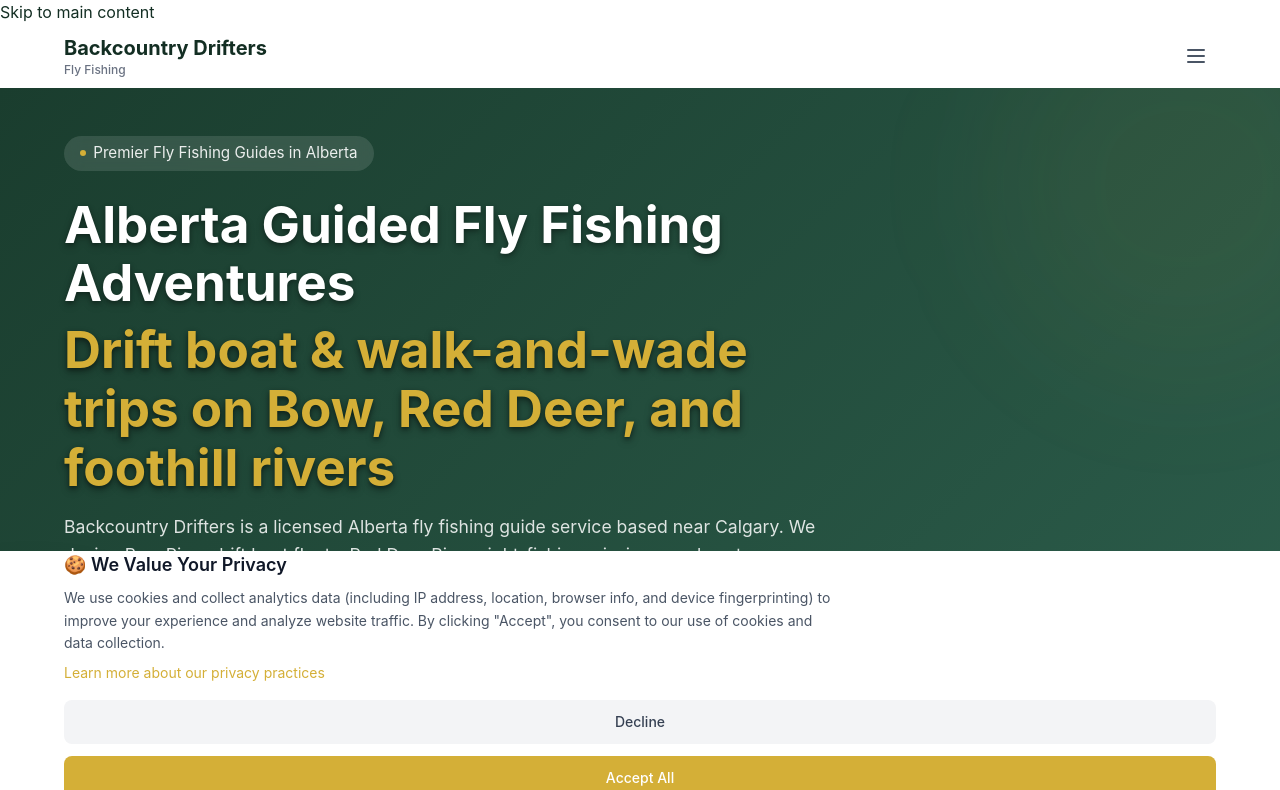
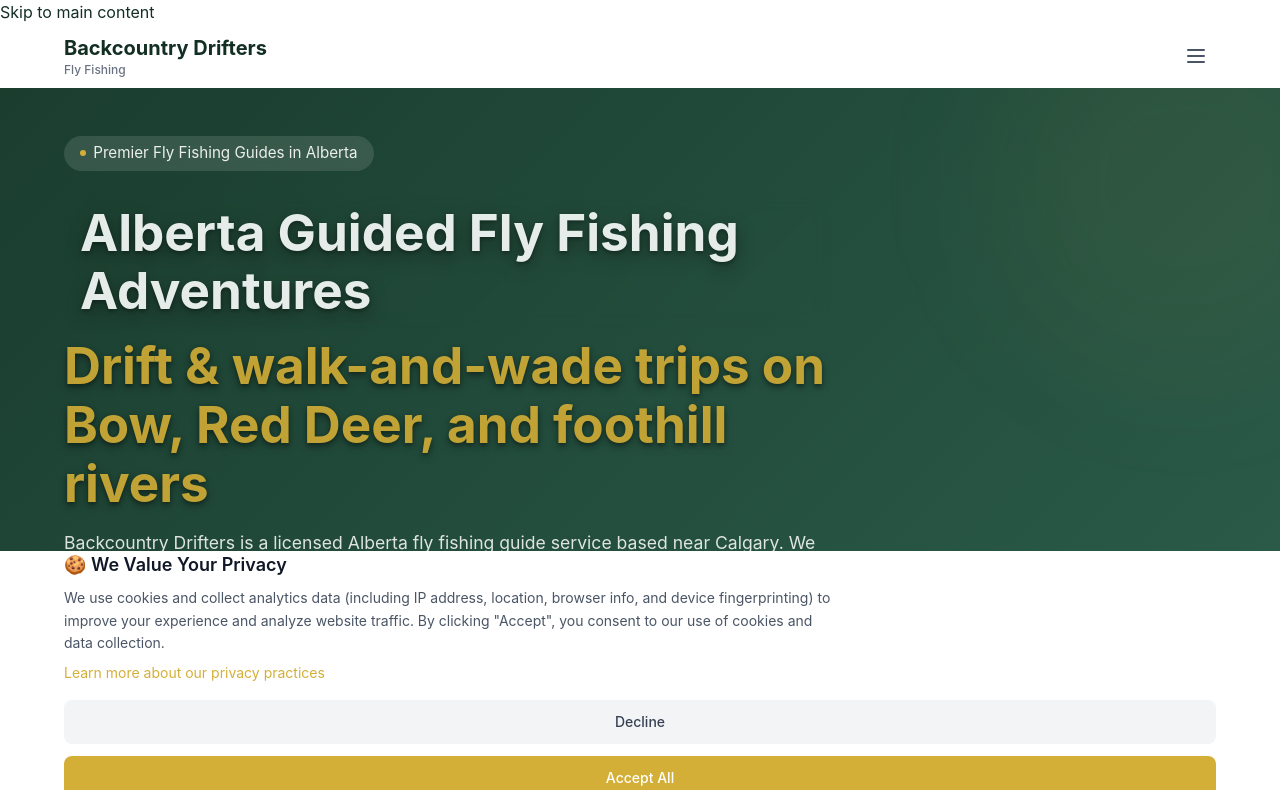
Before and after one commit to r0831281/backcountry_drifters, a React (Vite) app: page / in a window 1280 px wide. Shown: the top 790 px of the page. Built offline with nearby package versions, Linux system fonts and the light colour scheme; no server answers; the database is empty.

Commit message:
contrast

```diff
--- a/src/components/layout/Footer.tsx
+++ b/src/components/layout/Footer.tsx
@@ -7,7 +7,7 @@ export function Footer() {
     <footer className="bg-forest-800 text-white relative overflow-hidden mt-16 md:mt-20">
 
       {/* Gold accent line at top */}
-      <div className="divider-gold" aria-hidden="true" />
+      <div className="divider-gold mb-3" aria-hidden="true" />
 
       <div className="container-custom py-16 relative">
         <div className="grid grid-cols-1 md:grid-cols-3 gap-12 md:gap-8">
--- a/src/pages/Home.tsx
+++ b/src/pages/Home.tsx
@@ -116,9 +116,12 @@ export function Home() {
               Premier Fly Fishing Guides in Alberta
             </div>
 
-            <h1 className="hero-critical__title text-4xl md:text-5xl lg:text-6xl font-bold mb-6 leading-[1.1] animate-slide-up text-white" style={{ textShadow: '0 2px 4px rgba(0,0,0,0.3), 0 4px 8px rgba(0,0,0,0.2)' }}>
-              Alberta Guided Fly Fishing Adventures
-              <span className="block text-trout-gold mt-2" style={{ textShadow: '0 2px 4px rgba(0,0,0,0.4), 0 4px 8px rgba(0,0,0,0.3)' }}>Drift boat & walk-and-wade trips on Bow, Red Deer, and foothill rivers</span>
+
+            <h1 className="hero-critical__title text-4xl md:text-5xl lg:text-6xl font-bold mb-6 leading-[1.1] animate-slide-up text-forest-50" style={{ textShadow: '0 2px 4px rgba(0,0,0,0.35), 0 6px 18px rgba(0,0,0,0.35)' }}>
+              <span className="inline-block px-4 py-2 rounded-[2.25rem] bg-gradient-to-r from-forest-950/60 via-forest-900/25 to-transparent text-forest-50/95 shadow-[0_20px_45px_rgba(0,0,0,0.35)] backdrop-blur-sm">
+                Alberta Guided Fly Fishing Adventures
+              </span>
+              <span className="block text-trout-gold/90 mt-2" style={{ textShadow: '0 2px 4px rgba(0,0,0,0.35), 0 4px 8px rgba(0,0,0,0.25)' }}>Drift & walk-and-wade trips on Bow, Red Deer, and foothill rivers</span>
             </h1>
 
             <p className="hero-critical__subtitle text-lg md:text-xl text-forest-100/90 mb-10 max-w-2xl leading-relaxed animate-fade-in" style={{ animationDelay: '0.2s' }}>
```
